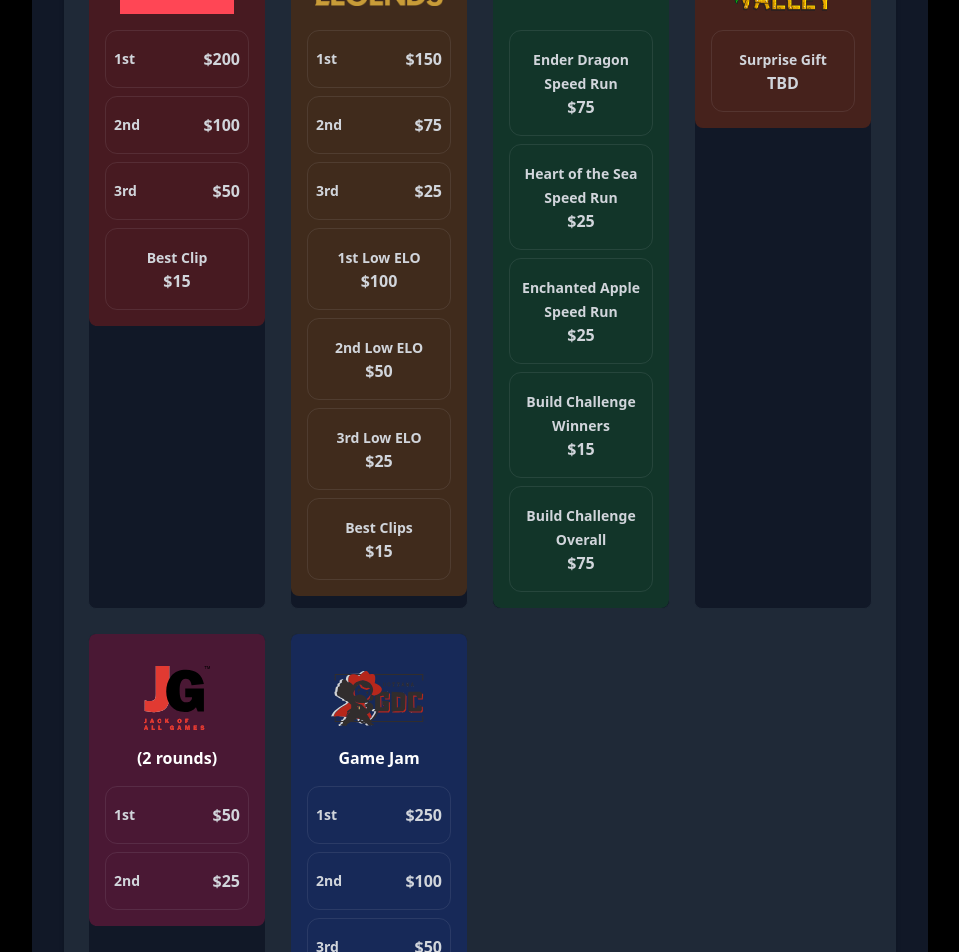
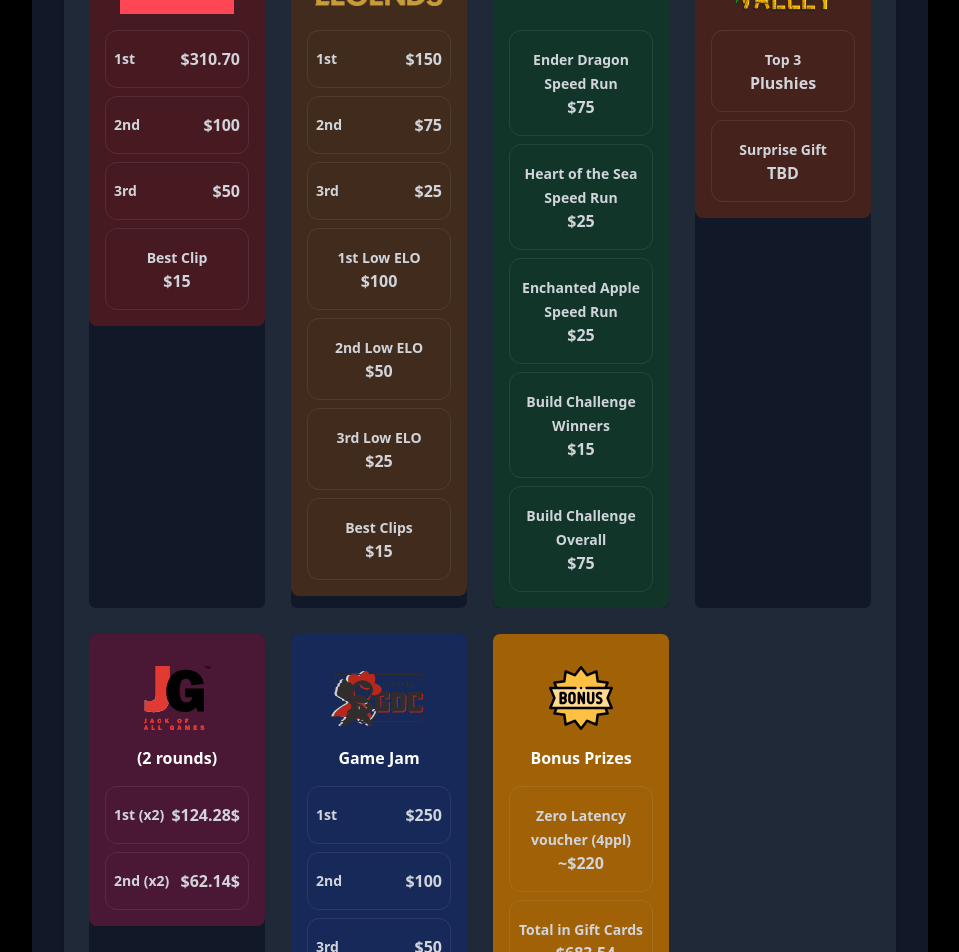
Before and after one commit to ieee-uottawa/battle-royale, a React (Vite) app: page / in a window 1280 px wide. Shown: the part 2240-3192 px from the top of the page, without its empty margins (160-1119 px from the left). Built offline with nearby package versions, Linux system fonts and the light colour scheme.

Commit message:
fix: prize adjustments

```diff
--- a/src/components/PrizeCategory.tsx
+++ b/src/components/PrizeCategory.tsx
@@ -10,7 +10,9 @@ export default function PrizeCategory({ category }: { category: PrizeCategory })
     <div className="overflow-hidden rounded-lg bg-gray-900 border border-gray-800">
       <div className={`rounded-b-lg p-4 ${category.color}`}>
         <img src={category.logo} alt={category.title} className="w-32 h-16 mx-auto object-contain my-4" />
-        {(category.title == "Game Jam" || category.title == "(2 rounds)") && <h2 className="text-white font-bold text-center mb-4">{category.title}</h2>}
+        {(category.title == "Game Jam" || category.title == "(2 rounds)" || category.title == "Bonus Prizes") && (
+          <h2 className="text-white font-bold text-center mb-4">{category.title}</h2>
+        )}
         {category.prizes.map((prize, index) => (
           <div key={index} className="mb-2 last:mb-0 border border-gray-300 border-opacity-10 rounded-xl py-4 px-2 hover:border-opacity-50 transition-all duration-300">
             {prize.place ? (
--- a/src/components/Prizes.tsx
+++ b/src/components/Prizes.tsx
@@ -5,6 +5,7 @@ import mc from "../assets/mc.svg";
 import val from "../assets/val.svg";
 import sdv from "../assets/sdv.png";
 import gdc from "../assets/gdc.svg";
+import bonus from "../assets/bonus.png";
 
 export interface Prize {
   place?: string;
@@ -18,7 +19,7 @@ const prizeCategories = [
     logo: val,
     color: "bg-red-900/50",
     prizes: [
-      { place: "1st", amount: "$200" },
+      { place: "1st", amount: "$310.70" },
       { place: "2nd", amount: "$100" },
       { place: "3rd", amount: "$50" },
       { description: "Best Clip", amount: "$15" },
@@ -54,15 +55,18 @@ const prizeCategories = [
     title: "StarDew Valley",
     logo: sdv,
     color: "bg-orange-900/50",
-    prizes: [{ description: "Surprise Gift", amount: "TBD" }],
+    prizes: [
+      { description: "Top 3", amount: "Plushies" },
+      { description: "Surprise Gift", amount: "TBD" },
+    ],
   },
   {
     title: "(2 rounds)",
     logo: jg,
     color: "bg-pink-900/50",
     prizes: [
-      { place: "1st", amount: "$50" },
-      { place: "2nd", amount: "$25" },
+      { place: "1st (x2)", amount: "$124.28$" },
+      { place: "2nd (x2)", amount: "$62.14$" },
     ],
   },
   {
@@ -75,6 +79,15 @@ const prizeCategories = [
       { place: "3rd", amount: "$50" },
     ],
   },
+  {
+    title: "Bonus Prizes",
+    logo: bonus,
+    color: "bg-yellow-700",
+    prizes: [
+      { description: "Zero Latency voucher (4ppl)", amount: "~$220" },
+      { description: "Total in Gift Cards", amount: "~$683.54" },
+    ],
+  },
 ];
 
 export default function Prizes() {
@@ -83,7 +96,7 @@ export default function Prizes() {
       <div className="bg-gray-800 p-1 md:p-6 rounded-xl shadow-md">
         <div className="text-center my-12">
           <h1 className="text-4xl md:text-6xl font-bold mb-4 text-transparent bg-clip-text bg-gradient-to-r from-green-400 to-blue-500">Prizes</h1>
-          <p className="text-2xl md:text-4xl font-bold text-green-400">$1740 TOTAL</p>
+          <p className="text-2xl md:text-4xl font-bold text-green-400">$2600 TOTAL</p>
         </div>
 
         <div className="grid grid-cols-1 md:grid-cols-2 lg:grid-cols-3 xl:grid-cols-4 gap-6">
```
Also changed, not shown: src/assets/bonus.png (added).
